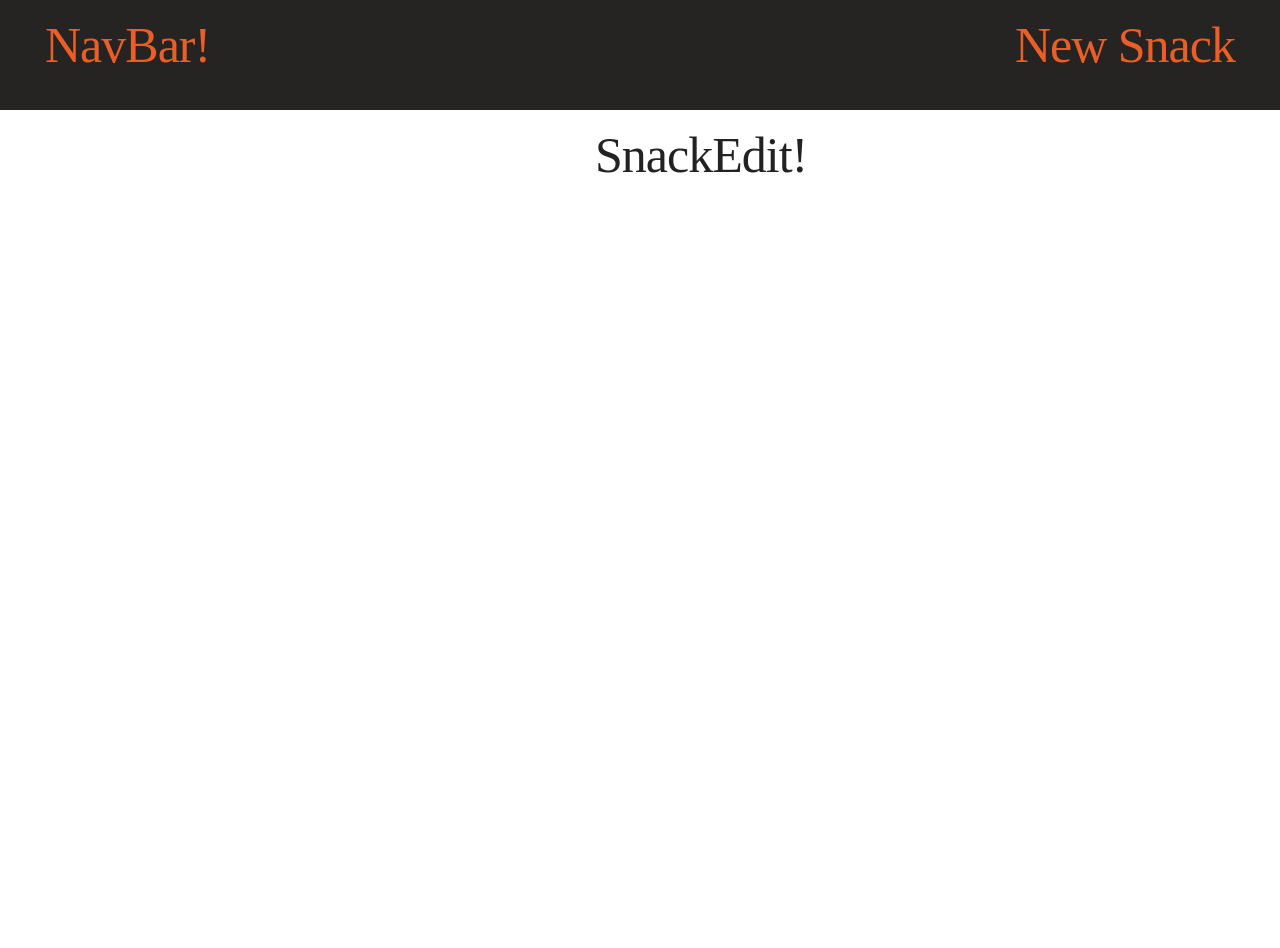
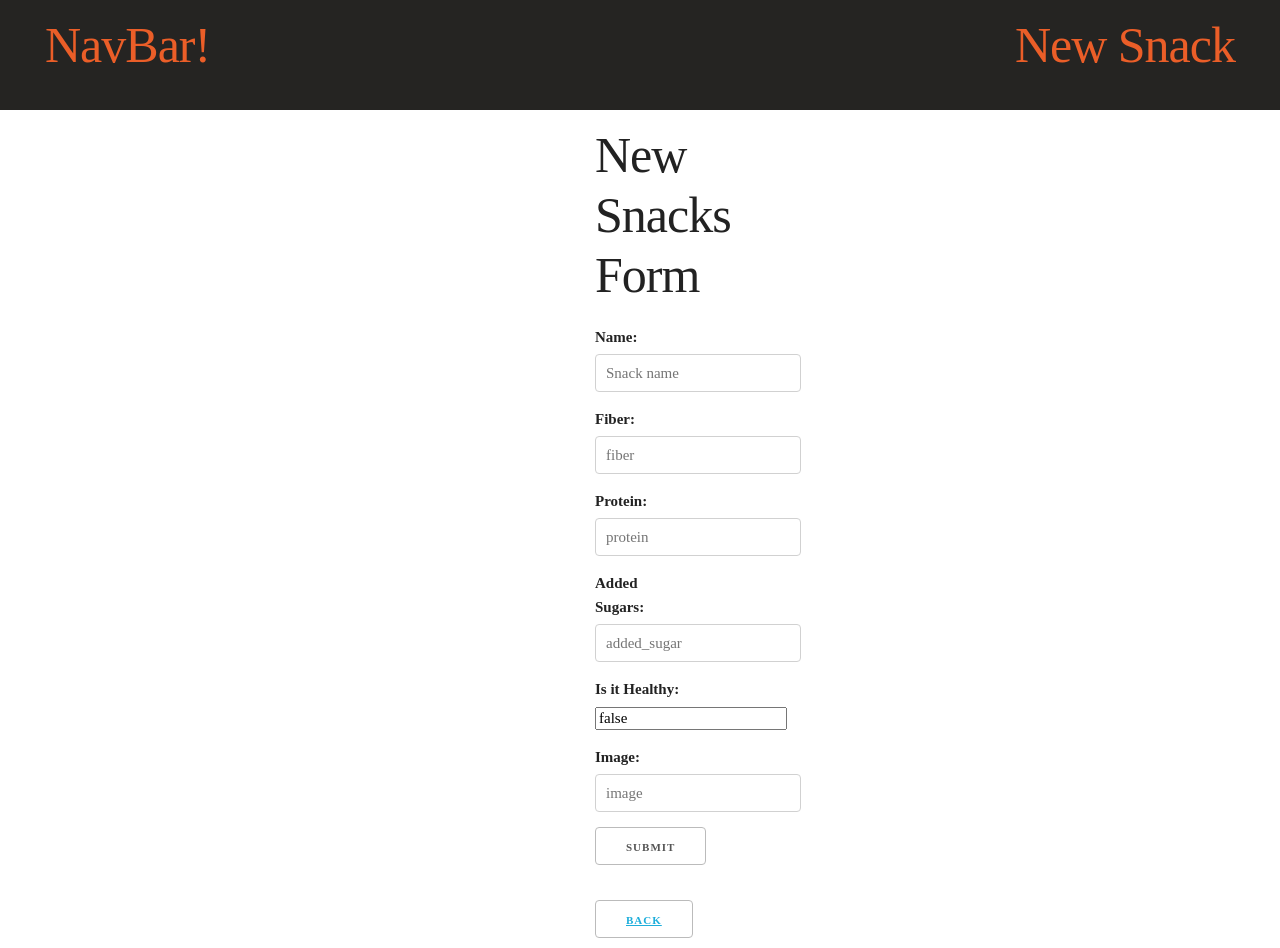
Before and after one commit to DeborahCampos1/Snack-Ap, a React (Create React App) app in the folder front-end/: page /snacks/1/edit in a window 1280 px wide. Before the commit the page ends 800 px from the top, so only its background shows below. Built offline with nearby package versions, Linux system fonts and the light colour scheme; no server answers.

Commit message:
Edit tests pass

```diff
--- a/front-end/src/App.js
+++ b/front-end/src/App.js
@@ -1,5 +1,5 @@
 import { BrowserRouter as Router, Routes, Route } from "react-router-dom";
-import HeartHealth from "./Components/HeartHealth";
+// import HeartHealth from "./Components/HeartHealth";
 import NavBar from "./Components/NavBar";
 import AllSnacks from "./Components/AllSnacks";
 import SnackDetails from "./Components/SnackDetails";
--- a/front-end/src/Components/SnackDetails.js
+++ b/front-end/src/Components/SnackDetails.js
@@ -46,6 +46,7 @@ function SnackDetails() {
            <div>Fiber: {snack.fiber}</div>
            <div>Added Sugar: {snack.added_sugar}</div>
           <button onClick={handleDelete}>Delete</button>
+          <button><Link to={`/snacks/${id}/edit`}>Edit</Link></button>
         </article>
           <button><Link to="/snacks">Back</Link></button>
       </aside>
--- a/front-end/src/Components/SnackEdit.js
+++ b/front-end/src/Components/SnackEdit.js
@@ -1,12 +1,111 @@
-import { Link } from "react-router-dom";
+import axios from "axios";
+import { useState, useEffect } from "react";
+import { useParams, Link, useNavigate } from "react-router-dom";
+
+const API = process.env.REACT_APP_API_URL;
 
 function SnackEdit() {
+  let { id } = useParams();
+  let navigate = useNavigate();
+
+  const [snack, setSnack] = useState({
+    name: "",
+    fiber: "",
+    protein: "",
+    added_sugar: "",
+    is_healthy: false,
+    image: ""
+  });
+
+  useEffect(()=>{
+    axios.get(`${API}/snacks/${id}`)
+      .then((res)=>{
+        setSnack(res.data.payload)
+      }).catch((err)=>{
+        console.log(err)
+      })
+  }, [id])
+
+  let handleChange = (event) => {
+      setSnack({ ...snack, [event.target.id]: event.target.value});
+  };
+
+  let handleSubmit = (event) => {
+    event.preventDefault();
+
+      axios.put(`${API}/snacks/${id}`, snack)
+        .then(() => {
+          navigate("/snacks");
+        })
+        .catch((error) => console.warn(error));
+  }
+
+
+  console.log(snack)
+
     return (
       <div className="SnackEdit">
-        <h1>SnackEdit!</h1>
-        <Link to="/snacks/new"></Link>
+        <form onSubmit={handleSubmit}>
+        <h1>New Snacks Form</h1>
+        <label htmlFor="name">Name:</label>
+        <input
+          id="name"
+          type="text"
+          name="name"
+          value={snack.name}
+          onChange={handleChange}
+          placeholder="Snack name"
+          required
+        />
+        <label htmlFor="fiber">Fiber:</label>
+        <input
+          id="fiber"
+          name="fiber"
+          type="number"
+          value={snack.fiber}
+          onChange={handleChange}
+          placeholder="fiber"
+        />
+        <label htmlFor="protein">Protein:</label>
+        <input
+          id="protein"
+          type="number"
+          name="protein"
+          value={snack.protein}
+          onChange={handleChange}
+          placeholder="protein"
+        />
+        <label htmlFor="added_sugar">Added Sugars:</label>
+        <input
+          id="added_sugar"
+          name="added_sugar"
+          type="number"
+          value={snack.added_sugar}
+          onChange={handleChange}
+          placeholder="added_sugar"
+        />
+        <label htmlFor="is_healthy">Is it Healthy:</label>
+        <input
+          id="is_healthy"
+          name="is_healthy"
+          value={snack.is_healthy}
+          onChange={handleChange}
+          placeholder="is_healthy"
+        />
+        <label htmlFor="image">Image:</label>
+        <input
+          id="image"
+          name="image"
+          type="text"
+          value={snack.image}
+          onChange={handleChange}
+          placeholder="image"
+        />
+        <button type="submit">Submit</button>
+        </form>
+        <button><Link to="/snacks">Back</Link></button>
       </div>
     );
-  }
+}
 
   export default SnackEdit;
--- a/front-end/src/Components/SnackNewForm.js
+++ b/front-end/src/Components/SnackNewForm.js
@@ -1,9 +1,104 @@
-function NewSnackForm() {
-    return (
-      <div className="NewSnackForm">
-        <h1>NewSnackForm</h1>
-      </div>
-    );
+import { useNavigate } from "react-router-dom";
+import { useState } from "react";
+import confirmHealth from "./confirmHealth";
+import HeartHealth from "./HeartHealth";
+
+import axios from "axios";
+
+const SnackNewForm = () => {
+  let navi = useNavigate();
+  const URL = process.env.REACT_APP_API_URL;
+  // const [healthy , setHealth] = useState(true)
+  const [snack, setSnack] = useState({
+    name: "",
+    fiber: "",
+    protein: "",
+    added_sugar: "",
+    is_healthy: false,
+    image: ""
+  });
+
+  let handleChange = (event) => {
+    let health = confirmHealth(event.target.protein, event.target.fiber, event.target.added_sugar)
+      setHealth(health)
+      setSnack({ ...snack, [event.target.id]: event.target.value});
+  };
+
+  // let handleHealthChange = ()=>{
+  //   setSnack({...snack, is_healthy: })
+  // }
+
+  let handleSubmit = (event) => {
+    event.preventDefault();
+
+    console.log(healthy)
+
+      axios.post(`${URL}/snacks/`, snack)
+        .then(() => {
+          navi("/snacks");
+        })
+        .catch((error) => console.warn(error));
   }
 
-  export default NewSnackForm;
+  return (
+    <form onSubmit={handleSubmit}>
+      <h1>New Snacks Form</h1>
+      <label htmlFor="name">Name:</label>
+      <input
+        id="name"
+        type="text"
+        name="name"
+        value={snack.name}
+        onChange={handleChange}
+        placeholder="Snack name"
+      />
+      <label htmlFor="fiber">Fiber:</label>
+      <input
+        id="fiber"
+        name="fiber"
+        type="number"
+        value={snack.fiber}
+        onChange={handleChange}
+        placeholder="fiber"
+      />
+      <label htmlFor="protein">Protein:</label>
+      <input
+        id="protein"
+        type="number"
+        name="protein"
+        value={snack.protein}
+        onChange={handleChange}
+        placeholder="protein"
+      />
+      <label htmlFor="added_sugar">Added Sugars:</label>
+      <input
+        id="added_sugar"
+        name="added_sugar"
+        type="number"
+        value={snack.added_sugar}
+        onChange={handleChange}
+        placeholder="added_sugar"
+      />
+      <label htmlFor="is_healthy">Is it Healthy:</label>
+      <input
+        id="is_healthy"
+        name="is_healthy"
+        value={snack.is_healthy}
+        onChange={handleChange}
+        placeholder="is_healthy"
+      />
+      <label htmlFor="image">Image:</label>
+      <input
+        id="image"
+        name="image"
+        type="text"
+        value={snack.image}
+        onChange={handleChange}
+        placeholder="image"
+      />
+      <button type="submit">Submit</button>
+    </form>
+  );
+};
+
+export default SnackNewForm;
--- /dev/null
+++ b/front-end/src/Components/confirmHealth.js
@@ -0,0 +1,12 @@
+const confirmHealth = (snackp ,snackS,snackf ) => {
+
+    if(typeof snackp !== "number" || typeof snackf !== "number" || typeof snackp !== "number"){
+        return null
+      } else if(snackS < 5 && (snackp >=5 || snackf >=5)){
+        return true
+      } else {
+        return false
+      }
+  };
+
+  export default confirmHealth;
```
